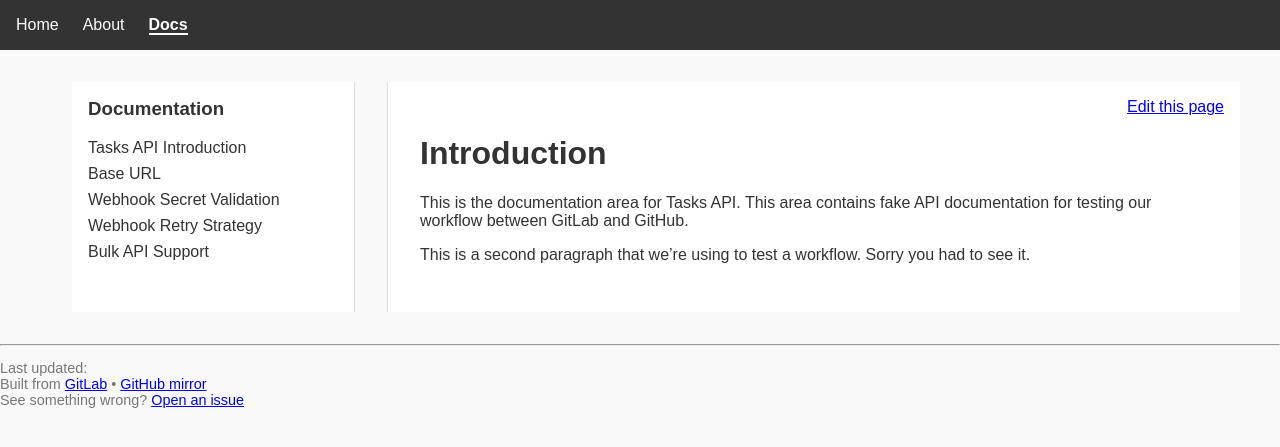
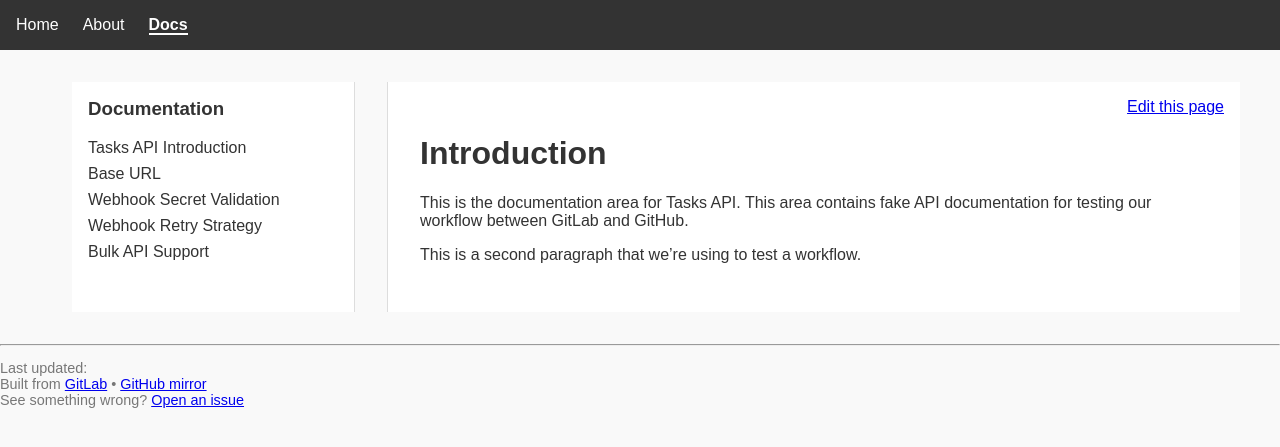
Before and after one commit to smarvin/gl-copy-site, a Jekyll site: the page built from docs/index.md, in a window 1280 px wide. Shown: the top 447 px of the page. Built offline with Jekyll 4.4.1, drawn with Linux system fonts in a browser that asks for light colours.

Commit message:
Update index.md
Removing a sentence.

```diff
--- a/docs/index.md
+++ b/docs/index.md
@@ -7,4 +7,4 @@ layout: default
 
 This is the documentation area for Tasks API. This area contains fake API documentation for testing our workflow between GitLab and GitHub.
 
-This is a second paragraph that we're using to test a workflow. Sorry you had to see it.
+This is a second paragraph that we're using to test a workflow.
```
